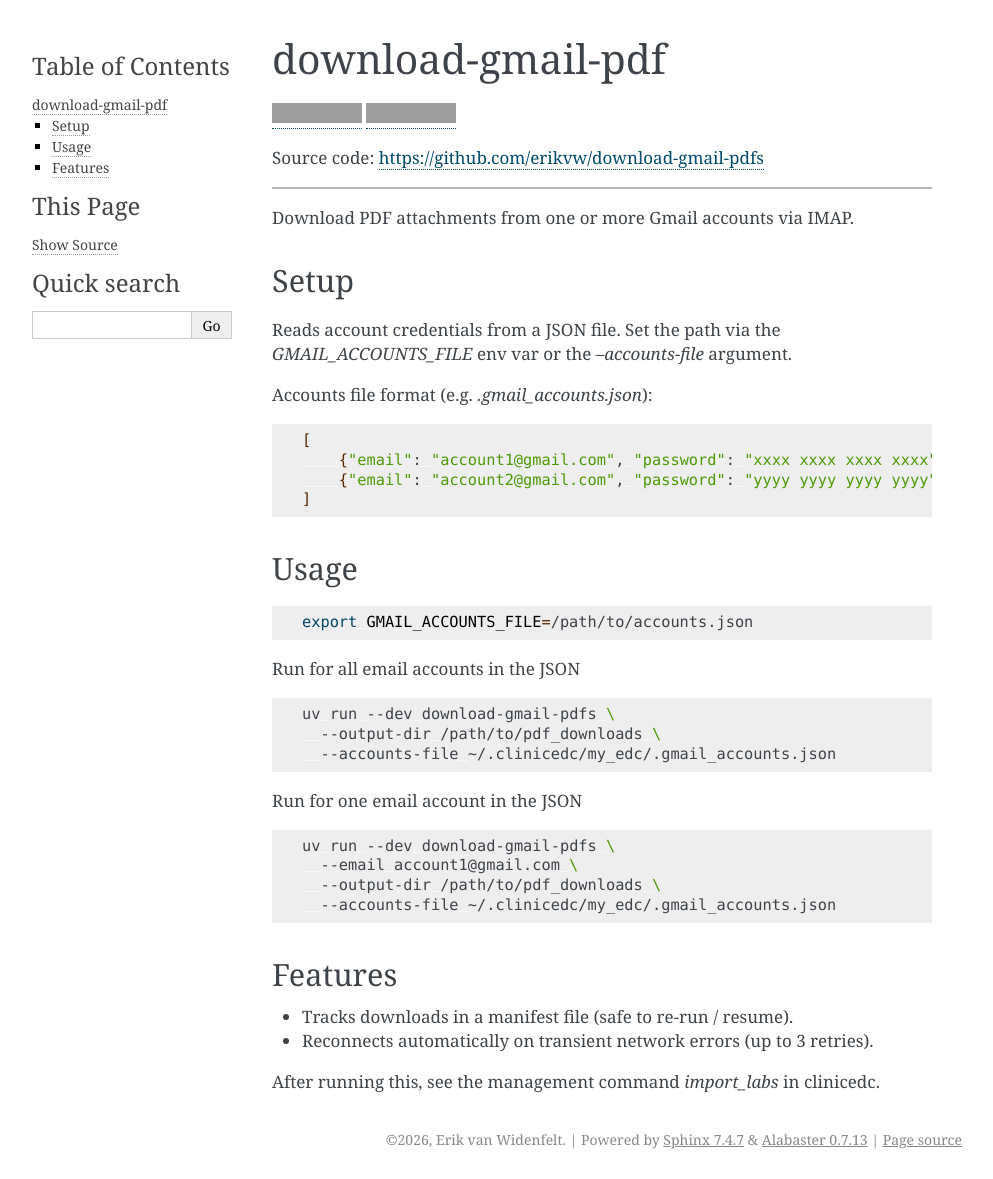
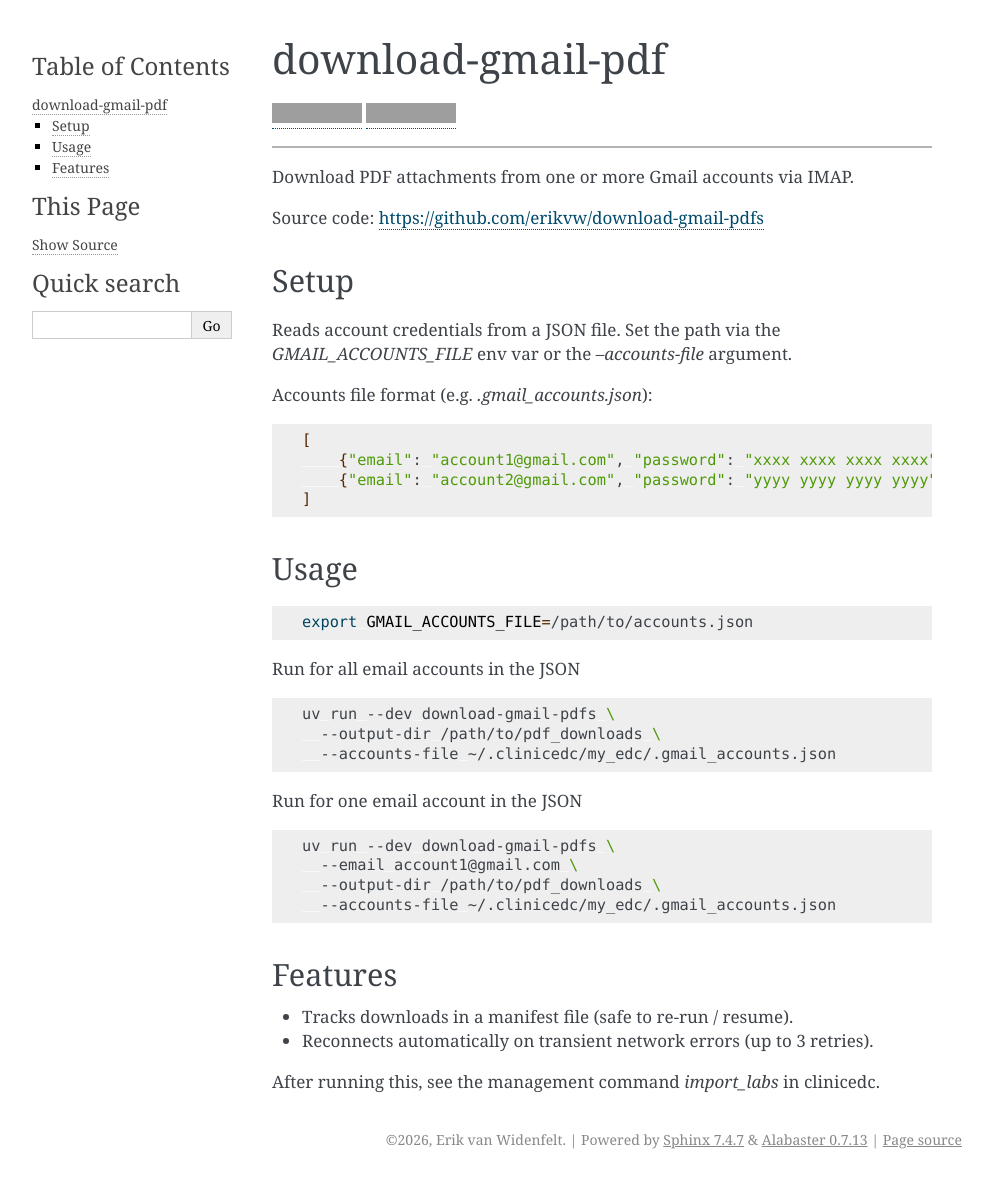
Before and after one commit to erikvw/download-gmail-pdfs, a Sphinx documentation site: the page built from docs/index.rst, in a window 1280 px wide. Shown: the whole page, without its empty margins (148-1141 px from the left). Built offline with Sphinx 7.4.7, drawn with Linux system fonts in a browser that asks for light colours; part of the change alters nothing that is shown; grey boxes are pictures that could not be loaded.

```diff
--- a/README.rst
+++ b/README.rst
@@ -4,6 +4,8 @@ download-gmail-pdf
 ==================
 
 Download PDF attachments from one or more Gmail accounts via IMAP.
+
+Source code: https://github.com/erikvw/download-gmail-pdfs
 
 Setup
 -----
--- a/docs/index.rst
+++ b/docs/index.rst
@@ -8,8 +8,6 @@ download-gmail-pdf
 
 |pypi| |clinicedc|
 
-Source code: https://github.com/erikvw/download-gmail-pdfs
-
 .. include:: ../README.rst
    :start-line: 3
 
```
